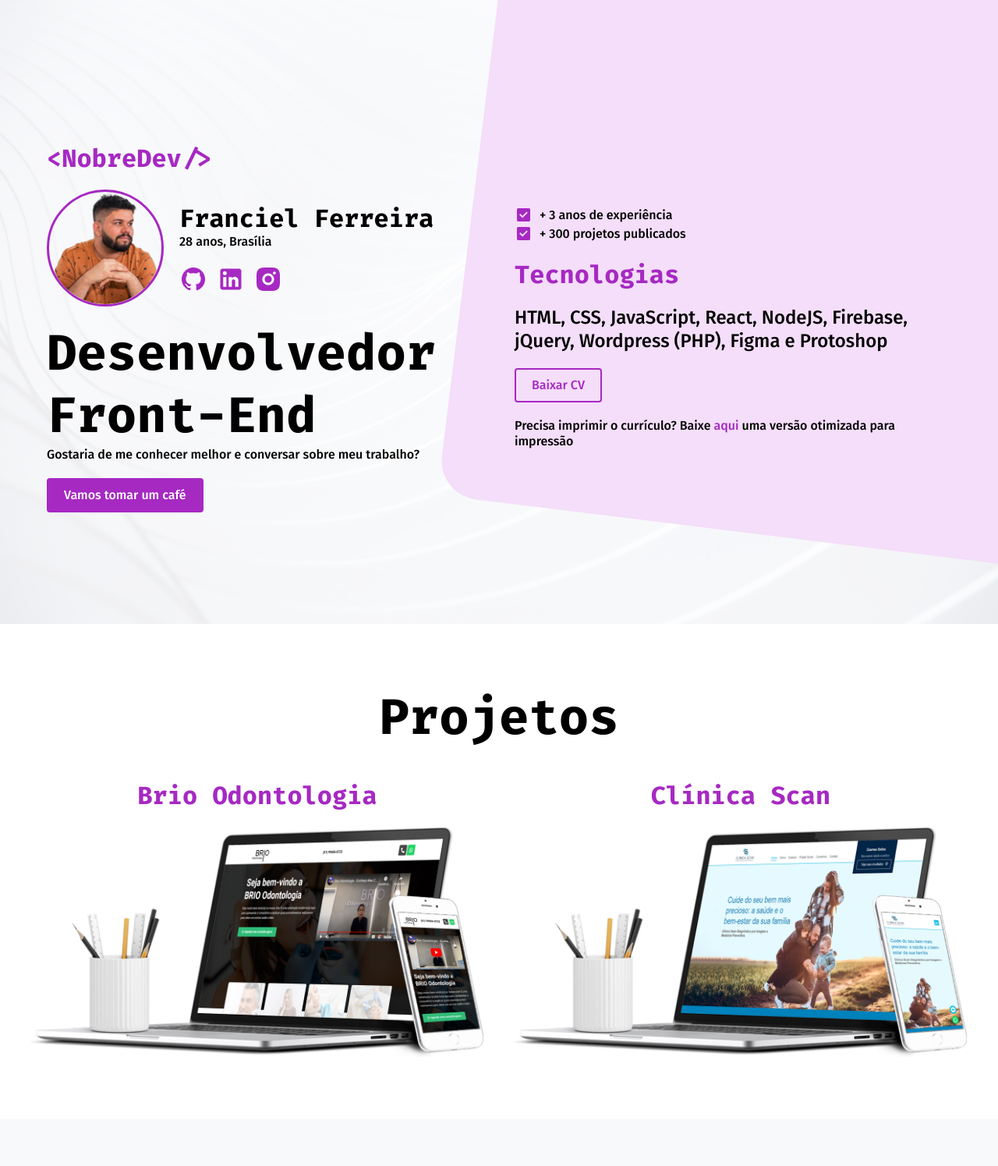
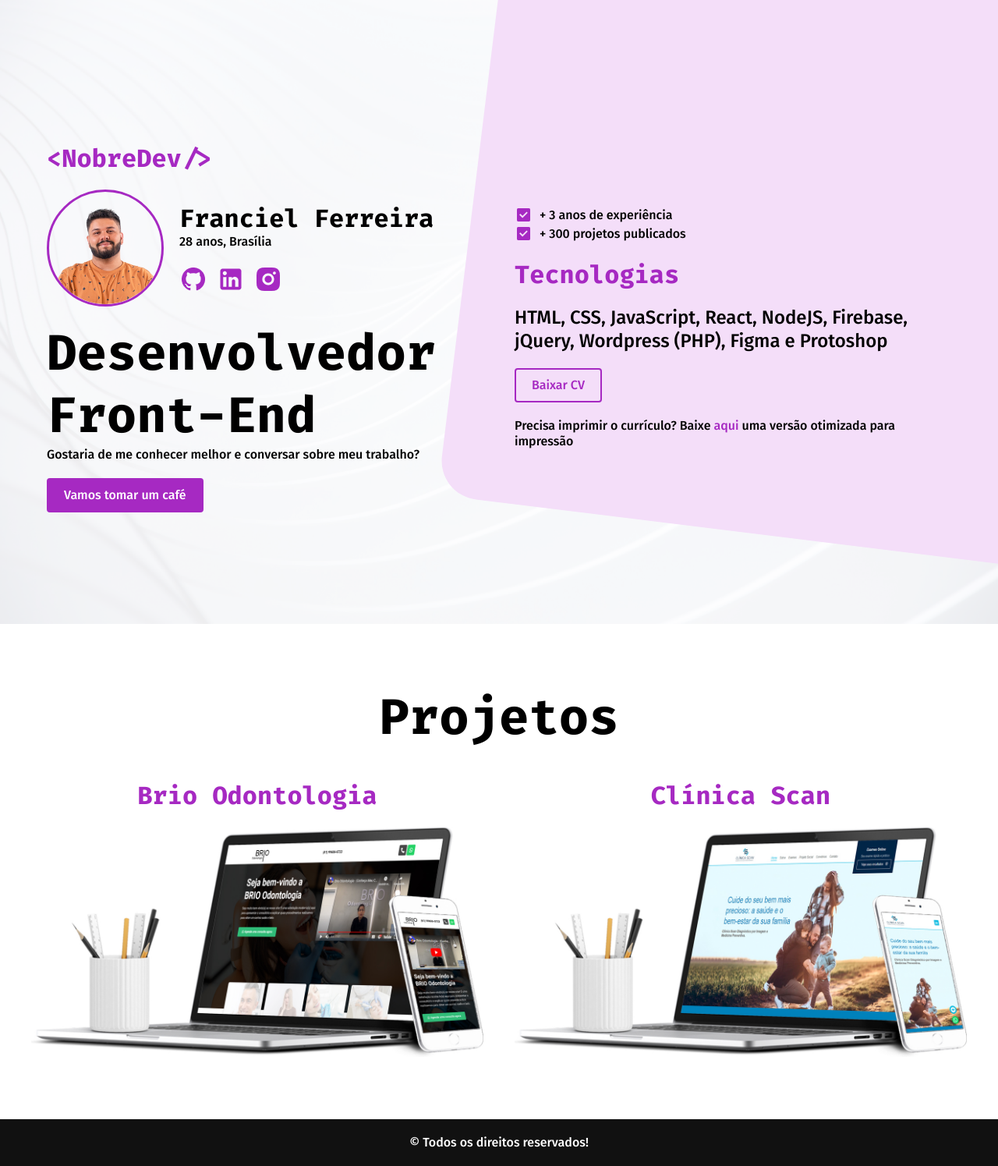
Before and after one commit to FrancielFerreira/nobredev, a PHP site: page / in a window 1280 px wide. Shown: the whole page at 78% size. Before the commit the page ends 1352 px from the top, so only its background shows below. Run offline with PHP 8.4, Linux system fonts and the light colour scheme.

Commit message:
add links and footer section

```diff
--- /dev/null
+++ b/css/footer.css
@@ -0,0 +1,6 @@
+footer {
+  text-align: center;
+  background-color: #111;
+  color: #fff;
+  padding: 20px;
+}
--- a/index.html
+++ b/index.html
@@ -17,19 +17,20 @@
 
 <body>
 
-  <main id="hero">
-    <div class="hero-container container">
+  <main>
+    <div id="hero">
+      <section class="hero-container container">
 
         <div class="hero-content">
           <div class="heto-cta">
             <h1 class="titulo-xl">Desenvolvedor Front-End</h1>
             <p>Gostaria de me conhecer melhor e conversar sobre meu trabalho?</p>
-          <a href="#" class="btn">Vamos tomar um café</a>
+            <a href="https://api.whatsapp.com/send?phone=5561999951443" target="_blank" class="btn">Vamos tomar um café</a>
           </div>
 
           <div class="hero-info">
             <div class="hero-profile-photo">
-            <img src="assets/img/perfil.png" alt="Franciel">
+              <img src="assets/img/franciel-ferreira-perfil.png" alt="Franciel">
             </div>
             <div>
               <h2>Franciel Ferreira</h2>
@@ -54,14 +55,13 @@
           <div class="hero-stack">
             <h2>Tecnologias</h2>
             <p class="stacks">HTML, CSS, JavaScript, React, NodeJS, Firebase, jQuery, Wordpress (PHP), Figma e Protoshop</p>
-          <a href="#" class="btn-alt">Baixar CV</a>
-          <p>Precisa imprimir o currículo? Baixe <a href="#">aqui</a> uma versão otimizada para impressão</p>
+            <a href="./public/CV-Franciel-Ferreira-Nobre.pdf" class="btn-alt" target="_blank">Baixar CV</a>
+            <p>Precisa imprimir o currículo? Baixe <a href="./public/CV-Franciel-Ferreira-Nobre.pdf" target="_blank">aqui</a> uma versão otimizada para impressão</p>
           </div>
 
         </div>
+      </section>
     </div>
-  </main>
-
     <section class="projetos-bg" id="portfolio">
 
       <div class="container">
@@ -88,6 +88,11 @@
 
     </section>
 
+  </main>
+
+  <footer>
+    <p>© Todos os direitos reservados!</p>
+  </footer>
 </body>
 
 </html>
--- a/style.css
+++ b/style.css
@@ -2,3 +2,4 @@
 
 @import "css/hero.css";
 @import "css/projetos.css";
+@import "css/footer.css";
```
Also changed, not shown: assets/img/franciel-ferreira-perfil.png (added), 1 other file. Lines whose indentation alone changed are shown as unchanged.
